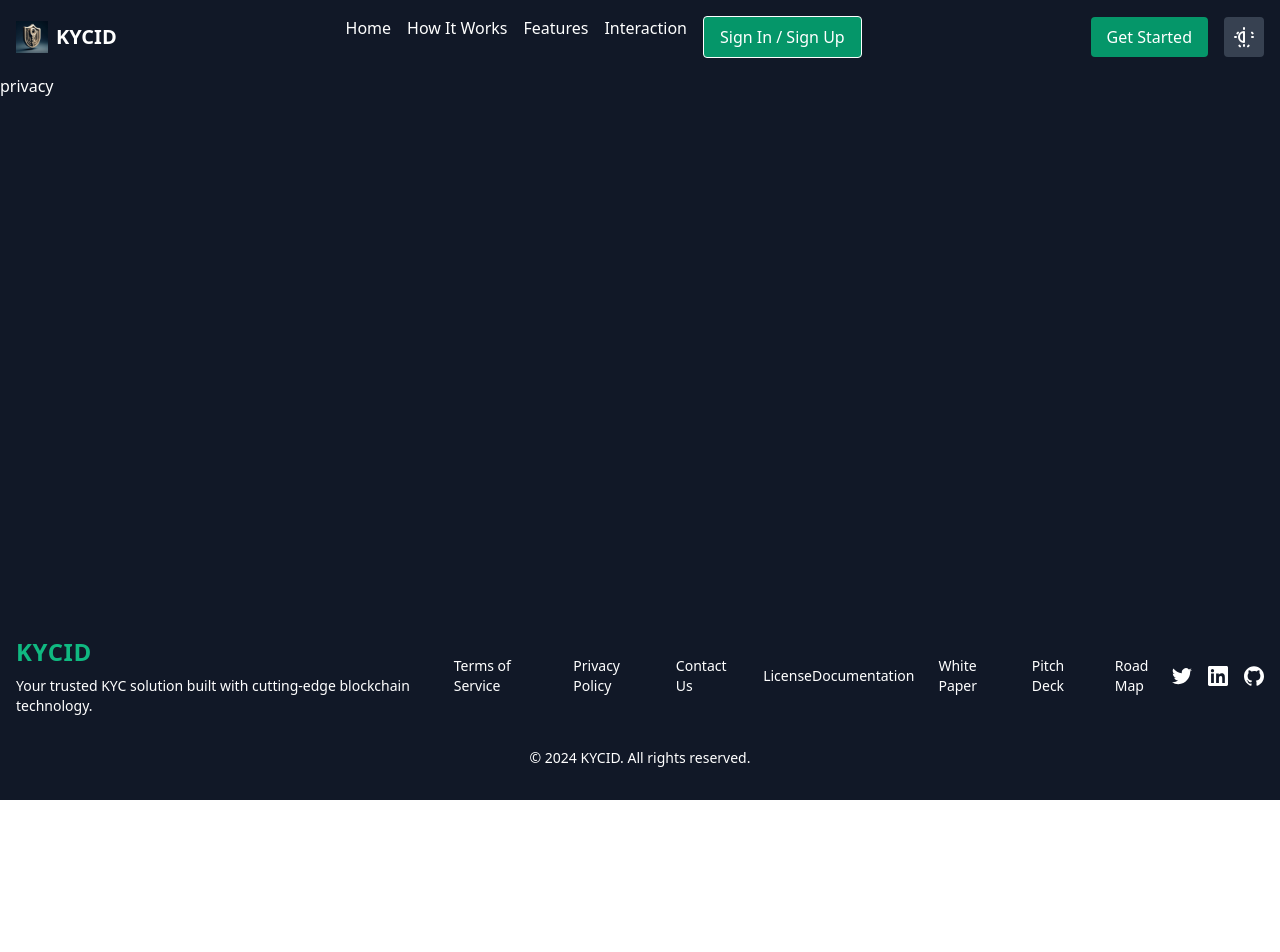
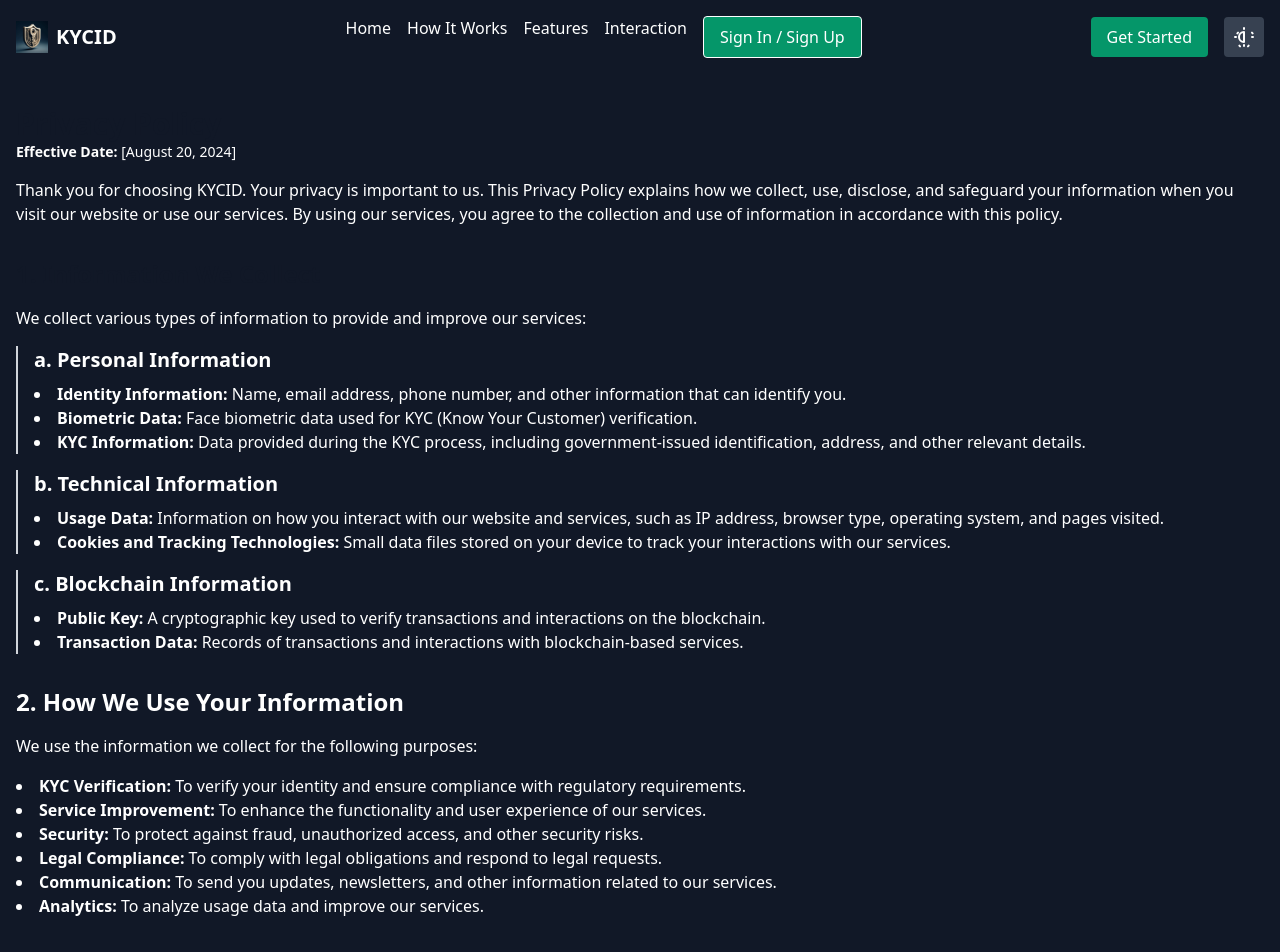
Before and after one commit to OsuwoJr/kycid, a SvelteKit app: page /privacy in a window 1280 px wide. Shown: the top 952 px of the page. Before the commit the page ends 800 px from the top, so only its background shows below. Built offline with nearby package versions, Linux system fonts and the light colour scheme.

Commit message:
Update privacy page

```diff
--- a/src/routes/privacy/+page.svelte
+++ b/src/routes/privacy/+page.svelte
@@ -1 +1,117 @@
-privacy
+<script>
+    // Add any necessary script tags here
+  </script>
+
+  <div class="container mx-auto px-4 py-8 text-white">
+    <div class="mb-8">
+      <div class="mb-4">
+        <h1 class="text-3xl font-bold text-gray-900">Privacy Policy</h1>
+        <p class="text-sm "><strong>Effective Date:</strong> [August 20, 2024]</p>
+      </div>
+      <p class=" mb-4">Thank you for choosing KYCID. Your privacy is important to us. This Privacy Policy explains how we collect, use, disclose, and safeguard your information when you visit our website or use our services. By using our services, you agree to the collection and use of information in accordance with this policy.</p>
+    </div>
+
+    <div class="mb-8">
+      <h2 class="text-2xl font-semibold text-gray-900 mb-4">1. Information We Collect</h2>
+      <p class="mb-4">We collect various types of information to provide and improve our services:</p>
+
+      <div class="mb-4 pl-4 border-l-2 border-gray-300">
+        <h3 class="text-xl font-semibold  mb-2">a. Personal Information</h3>
+        <ul class="list-disc list-inside ">
+          <li><strong>Identity Information:</strong> Name, email address, phone number, and other information that can identify you.</li>
+          <li><strong>Biometric Data:</strong> Face biometric data used for KYC (Know Your Customer) verification.</li>
+          <li><strong>KYC Information:</strong> Data provided during the KYC process, including government-issued identification, address, and other relevant details.</li>
+        </ul>
+      </div>
+
+      <div class="mb-4 pl-4 border-l-2 border-gray-300">
+        <h3 class="text-xl font-semibold  mb-2">b. Technical Information</h3>
+        <ul class="list-disc list-inside ">
+          <li><strong>Usage Data:</strong> Information on how you interact with our website and services, such as IP address, browser type, operating system, and pages visited.</li>
+          <li><strong>Cookies and Tracking Technologies:</strong> Small data files stored on your device to track your interactions with our services.</li>
+        </ul>
+      </div>
+
+      <div class="mb-4 pl-4 border-l-2 border-gray-300">
+        <h3 class="text-xl font-semibold  mb-2">c. Blockchain Information</h3>
+        <ul class="list-disc list-inside ">
+          <li><strong>Public Key:</strong> A cryptographic key used to verify transactions and interactions on the blockchain.</li>
+          <li><strong>Transaction Data:</strong> Records of transactions and interactions with blockchain-based services.</li>
+        </ul>
+      </div>
+    </div>
+
+    <div class="mb-8">
+      <h2 class="text-2xl font-semibold  mb-4">2. How We Use Your Information</h2>
+      <p class=" mb-4">We use the information we collect for the following purposes:</p>
+      <ul class="list-disc list-inside  mb-4">
+        <li><strong>KYC Verification:</strong> To verify your identity and ensure compliance with regulatory requirements.</li>
+        <li><strong>Service Improvement:</strong> To enhance the functionality and user experience of our services.</li>
+        <li><strong>Security:</strong> To protect against fraud, unauthorized access, and other security risks.</li>
+        <li><strong>Legal Compliance:</strong> To comply with legal obligations and respond to legal requests.</li>
+        <li><strong>Communication:</strong> To send you updates, newsletters, and other information related to our services.</li>
+        <li><strong>Analytics:</strong> To analyze usage data and improve our services.</li>
+      </ul>
+    </div>
+
+    <div class="mb-8">
+      <h2 class="text-2xl font-semibold mb-4">3. How We Share Your Information</h2>
+      <p class=" mb-4">We may share your information in the following situations:</p>
+      <ul class="list-disc list-inside mb-4">
+        <li><strong>Service Providers:</strong> With third-party service providers who assist us in operating our website and services.</li>
+        <li><strong>Legal Requirements:</strong> When required by law or in response to legal requests.</li>
+        <li><strong>Blockchain:</strong> Information such as your public key and transaction data may be recorded on the blockchain, which is publicly accessible and immutable.</li>
+        <li><strong>Business Transfers:</strong> In the event of a merger, acquisition, or sale of assets, your information may be transferred as part of that transaction.</li>
+      </ul>
+    </div>
+
+    <div class="mb-8">
+      <h2 class="text-2xl font-semibold  mb-4">4. Cookies and Tracking Technologies</h2>
+      <p class=" mb-4">We use cookies and similar tracking technologies to track the activity on our website and store certain information. You can instruct your browser to refuse all cookies or indicate when a cookie is being sent. However, if you do not accept cookies, you may not be able to use some portions of our services.</p>
+    </div>
+
+    <div class="mb-8">
+      <h2 class="text-2xl font-semibold text-gray-900 mb-4">5. Data Security</h2>
+      <p class=" mb-4">We implement a variety of security measures to maintain the safety of your personal information. These measures include encryption, access controls, and regular security assessments. However, no method of transmission over the internet or method of electronic storage is 100% secure, and we cannot guarantee absolute security.</p>
+    </div>
+
+    <div class="mb-8">
+      <h2 class="text-2xl font-semibold text-gray-900 mb-4">6. Your Rights and Choices</h2>
+      <p class=" mb-4">You have certain rights regarding your personal information:</p>
+      <ul class="list-disc list-inside  mb-4">
+        <li><strong>Access:</strong> You can request access to the personal information we hold about you.</li>
+        <li><strong>Correction:</strong> You can request corrections to any inaccurate or incomplete information.</li>
+        <li><strong>Deletion:</strong> You can request the deletion of your personal information, subject to certain legal obligations.</li>
+        <li><strong>Opt-Out:</strong> You can opt out of receiving marketing communications from us.</li>
+      </ul>
+      <p >To exercise these rights, please contact us at [support@kycid].</p>
+    </div>
+
+    <div class="mb-8">
+      <h2 class="text-2xl font-semibold mb-4">7. Third-Party Links</h2>
+      <p class=" mb-4">Our website may contain links to third-party websites. We are not responsible for the privacy practices or content of these third-party sites. We encourage you to read the privacy policies of any third-party sites you visit.</p>
+    </div>
+
+    <div class="mb-8">
+      <h2 class="text-2xl font-semibold  mb-4">8. Children’s Privacy</h2>
+      <p class=" mb-4">Our services are not intended for use by individuals under the age of 18. We do not knowingly collect personal information from children under 18. If you become aware that a child has provided us with personal information, please contact us, and we will take steps to delete such information.</p>
+    </div>
+
+    <div class="mb-8">
+      <h2 class="text-2xl font-semibold  mb-4">9. Changes to This Privacy Policy</h2>
+      <p class=" mb-4">We may update this Privacy Policy from time to time. We will notify you of any changes by posting the new Privacy Policy on our website and updating the "Effective Date" at the top. You are advised to review this Privacy Policy periodically for any changes.</p>
+    </div>
+
+    <div class="mb-8">
+      <h2 class="text-2xl font-semibold  mb-4">10. Contact Us</h2>
+      <p class=" mb-4">If you have any questions about this Privacy Policy, please contact us at:</p>
+      <ul class="list-disc list-inside ">
+        <li><strong>Email:</strong> [kyid@gmail.com]</li>
+        <li><strong>Address:</strong> [KYID TOWERS,CBD,NRB]</li>
+      </ul>
+    </div>
+  </div>
+
+  <style>
+    /* Add any additional custom styles here if needed */
+  </style>
```
